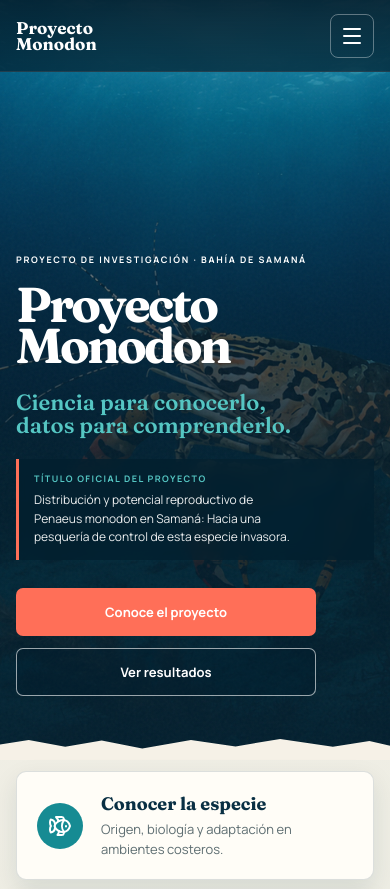
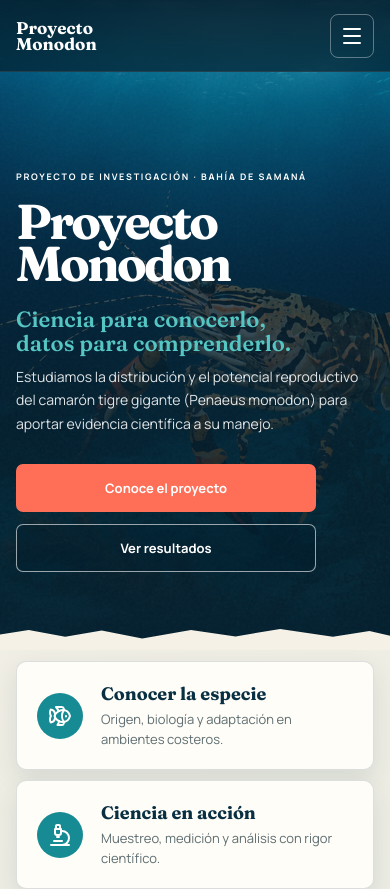
Before and after one commit to kai-bot-claralid/huella-monodon, a React (Vite) app: page / in a window 390 px wide. Shown: the top 889 px of the page. Built offline with nearby package versions, Linux system fonts and the light colour scheme.

Commit message:
Mover título oficial al bloque institucional

```diff
--- a/src/App.tsx
+++ b/src/App.tsx
@@ -81,13 +81,10 @@ function App() {
             <p className="eyebrow hero-reveal delay-1">Proyecto de investigación · Bahía de Samaná</p>
             <h1 className="hero-reveal delay-2">Proyecto<br />Monodon</h1>
             <p className="hero-tagline hero-reveal delay-3">Ciencia para conocerlo,<br />datos para comprenderlo.</p>
-            <div className="official-title hero-reveal delay-4">
-              <span>Título oficial del proyecto</span>
-              <p>
-                Distribución y potencial reproductivo de <i>Penaeus monodon</i> en Samaná:
-                Hacia una pesquería de control de esta especie invasora.
-              </p>
-            </div>
+            <p className="hero-copy hero-reveal delay-4">
+              Estudiamos la distribución y el potencial reproductivo del camarón tigre gigante
+              (<i>Penaeus monodon</i>) para aportar evidencia científica a su manejo.
+            </p>
             <div className="hero-actions hero-reveal delay-4">
               <a className="button button-coral" href="#proyecto">Conoce el proyecto</a>
               <a className="button button-ghost" href="#resultados">Ver resultados</a>
@@ -345,6 +342,13 @@ function App() {
               <p className="eyebrow light">Equipo e instituciones</p>
               <h2>Una investigación colaborativa</h2>
               <p>Capacidades científicas, técnicas e institucionales unidas para estudiar la especie desde una perspectiva biológica, pesquera y comunitaria.</p>
+              <div className="official-project-title">
+                <span>Título oficial del proyecto</span>
+                <p>
+                  Distribución y potencial reproductivo de <i>Penaeus monodon</i> en Samaná:
+                  Hacia una pesquería de control de esta especie invasora.
+                </p>
+              </div>
               <div className="institution-logos" aria-label="Instituciones participantes y financiadoras">
                 <figure className="institution-logo institution-logo-unphu">
                   <img src={asset("logo-unphu-60-white.jpg")} alt="UNPHU, 60 aniversario" />
--- a/src/styles.css
+++ b/src/styles.css
@@ -75,9 +75,6 @@ img { display: block; max-width: 100%; }
 .hero h1 { max-width: 650px; margin: 0; font-size: clamp(58px, 7.3vw, 104px); line-height: .85; letter-spacing: -.055em; text-wrap: balance; }
 .hero-tagline { margin: 24px 0 10px; color: var(--aqua); font-family: "Fraunces", serif; font-size: clamp(24px, 2.4vw, 34px); line-height: 1.05; font-weight: 600; }
 .hero-copy { max-width: 510px; margin: 0; color: rgba(255,255,255,.88); line-height: 1.7; }
-.official-title { max-width: 620px; margin-top: 22px; padding: 15px 18px 16px; background: rgba(2,31,47,.72); border-left: 3px solid var(--coral); backdrop-filter: blur(8px); }
-.official-title span { display: block; margin-bottom: 6px; color: var(--aqua); font-size: 9px; font-weight: 800; letter-spacing: .16em; text-transform: uppercase; }
-.official-title p { margin: 0; color: rgba(255,255,255,.92); font-size: 14px; line-height: 1.55; text-wrap: balance; }
 .hero-actions { display: flex; gap: 12px; margin-top: 28px; }
 .button { min-height: 48px; display: inline-flex; align-items: center; justify-content: center; gap: 8px; padding: 0 22px; border: 0; border-radius: 7px; font-weight: 800; font-size: 13px; cursor: pointer; transition: transform .2s ease, background .2s ease; }
 .button:hover { transform: translateY(-2px); }
@@ -175,6 +172,9 @@ h2 { margin: 0; font-size: clamp(42px, 5vw, 68px); line-height: .98; letter-spac
 
 .team-section { padding: 110px 0; color: white; background: var(--ocean-deep); background-image: radial-gradient(circle at 8% 20%, rgba(22,139,147,.24), transparent 34%); }
 .team-layout { display: grid; grid-template-columns: .8fr 1.2fr; gap: 100px; }.team-intro { position: sticky; top: 105px; align-self: start; }.team-intro h2 { max-width: 500px; }.team-intro > p:not(.eyebrow):not(.funding) { max-width: 520px; color: rgba(255,255,255,.7); line-height: 1.7; }
+.official-project-title { max-width: 520px; margin-top: 28px; padding: 16px 18px 17px; background: rgba(255,255,255,.055); border-left: 3px solid var(--coral); }
+.official-project-title span { display: block; margin-bottom: 7px; color: var(--aqua); font-size: 9px; font-weight: 800; letter-spacing: .16em; text-transform: uppercase; }
+.official-project-title p { margin: 0; color: rgba(255,255,255,.9); font-size: 13px; line-height: 1.55; text-wrap: balance; }
 .institution-logos { display: grid; grid-template-columns: repeat(2, minmax(0, 1fr)); gap: 10px; margin-top: 34px; }
 .institution-logo { min-height: 112px; display: flex; flex-direction: column; justify-content: space-between; gap: 12px; margin: 0; padding: 16px; overflow: hidden; background: rgba(255,255,255,.055); border: 1px solid rgba(255,255,255,.13); border-radius: 8px; }
 .institution-logo img { width: 100%; height: 48px; object-fit: contain; object-position: left center; filter: invert(1) grayscale(1) brightness(3); mix-blend-mode: screen; }
@@ -205,7 +205,7 @@ footer { padding: 38px 0; color: white; background: #041f2d; }.footer-inner { di
 
 @media (max-width: 768px) {
   html { scroll-padding-top: 72px; }.wrap, .hero-content { width: min(100% - 32px, 620px); }.site-header { height: 72px; padding: 0 16px; }.mobile-nav { top: 72px; }
-  .hero { min-height: 760px; align-items: flex-end; }.hero-backdrop { background: linear-gradient(0deg, rgba(2,31,47,.98) 0%, rgba(2,31,47,.73) 54%, rgba(2,31,47,.12) 100%), var(--hero-image) 62% center/cover no-repeat; }.hero-content { margin: 0 auto 64px; text-align: left; }.hero h1 { font-size: clamp(52px, 15vw, 76px); }.hero-tagline { font-size: 25px; }.hero-copy { font-size: 14px; }.official-title { max-width: 560px; }.species-label { display: none; }.hero-actions { flex-direction: column; align-items: stretch; max-width: 300px; }.button { width: 100%; }
+  .hero { min-height: 690px; align-items: flex-end; }.hero-backdrop { background: linear-gradient(0deg, rgba(2,31,47,.98) 0%, rgba(2,31,47,.73) 54%, rgba(2,31,47,.12) 100%), var(--hero-image) 62% center/cover no-repeat; }.hero-content { margin: 0 auto 78px; text-align: left; }.hero h1 { font-size: clamp(52px, 15vw, 76px); }.hero-tagline { font-size: 25px; }.hero-copy { font-size: 14px; }.species-label { display: none; }.hero-actions { flex-direction: column; align-items: stretch; max-width: 300px; }.button { width: 100%; }
   .quick-cards { grid-template-columns: 1fr; gap: 10px; margin-top: 10px; }.quick-card { min-height: 98px; }.project-grid { grid-template-columns: 1fr; gap: 50px; padding: 82px 0 80px; }.field-figure, .field-figure img { min-height: 480px; height: 480px; }.field-figure { border-radius: 80px 10px 10px 10px; }
   .study-area { padding-bottom: 80px; }.study-area-heading { grid-template-columns: 1fr; gap: 18px; margin-bottom: 24px; }.study-area-figure { overflow: visible; background: transparent; border: 0; box-shadow: none; }.study-area-figure img { border-radius: 10px; box-shadow: 0 18px 40px rgba(9,47,67,.15); }.study-area-figure figcaption { position: static; margin-top: 10px; padding: 0; color: var(--muted); background: transparent; border: 0; line-height: 1.55; }
   .identification-layout { grid-template-columns: 1fr; gap: 14px; padding-top: 68px; }.identification-figure { height: 280px; }.identification-figure::after { background: linear-gradient(0deg, #042d41 0%, transparent 25%, transparent 84%, #042d41 100%); }.callout { font-size: 9px; }.callout-a { left: 5%; }.callout-b { right: 3%; }.callout-c { right: 8%; bottom: 12%; }
@@ -217,7 +217,8 @@ footer { padding: 38px 0; color: white; background: #041f2d; }.footer-inner { di
 }
 
 @media (max-width: 480px) {
-  .brand { font-size: 17px; }.hero { min-height: 760px; }.hero h1 { font-size: 49px; }.hero-tagline { font-size: 22px; }.official-title { padding: 13px 15px; }.official-title p { font-size: 12px; }.eyebrow { font-size: 9px; }.quick-icon { flex-basis: 46px; width: 46px; height: 46px; }.quick-card h3 { font-size: 18px; } h2 { font-size: 39px; }
+  .brand { font-size: 17px; }.hero { min-height: 650px; }.hero h1 { font-size: 49px; }.hero-tagline { font-size: 22px; }.eyebrow { font-size: 9px; }.quick-icon { flex-basis: 46px; width: 46px; height: 46px; }.quick-card h3 { font-size: 18px; } h2 { font-size: 39px; }
+  .official-project-title { padding: 14px 15px; }.official-project-title p { font-size: 12px; }
   .institution-logos { grid-template-columns: 1fr 1fr; gap: 8px; }.institution-logo { min-height: 98px; padding: 12px; }.institution-logo img { height: 40px; }.institution-logo-unphu img { height: 44px; }
   .stats-grid { grid-template-columns: 1fr 1fr; gap: 8px; }.stat-card { min-height: 170px; padding: 18px; }.stat-card strong { font-size: 43px; }.stat-card p { font-size: 11px; }.specimen-card, .specimen-card img { min-height: 370px; height: 370px; }.team-list article { grid-template-columns: 38px 1fr; }.team-list h3 { font-size: 18px; }
   .identification-figure { height: 235px; }.content-cards article { grid-template-columns: 115px 1fr; }.content-cards h3 { font-size: 19px; }
```
